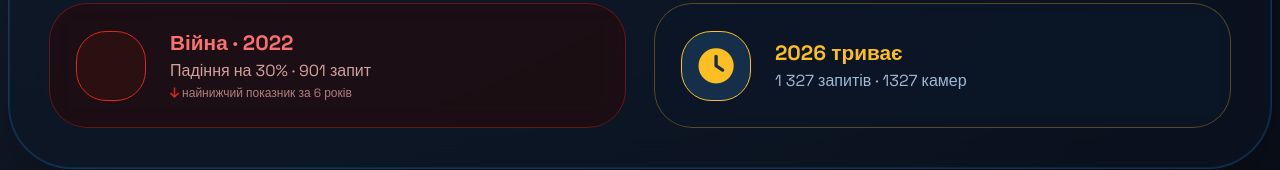
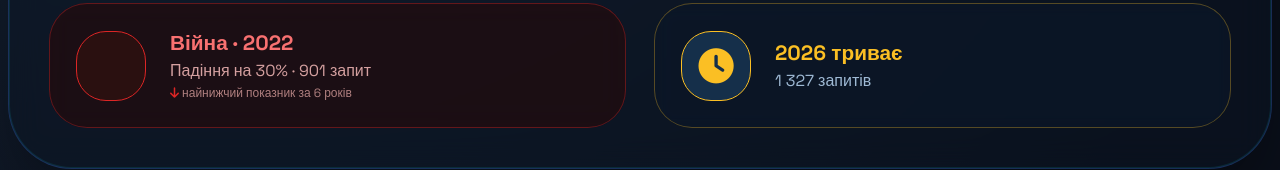
Before and after one commit to inforada/safecity, a plain HTML site: page CamLens.html in a window 1280 px wide. Shown: the part 977-1147 px from the top of the page. Drawn offline with nearby package versions, Linux system fonts and the light colour scheme.

Commit message:
Update CamLens.html

```diff
--- a/CamLens.html
+++ b/CamLens.html
@@ -535,7 +535,7 @@
             <div class="icon-large" style="border-color: #fbbf24; color: #fbbf24;"><i class="fas fa-clock"></i></div>
             <div>
                 <h4 style="color: #fbbf24;">2026 триває</h4>
-                <p>1 327 запитів · 1327 камер</p>
+                <p>1 327 запитів</p>
             </div>
         </div>
     </div>
```
